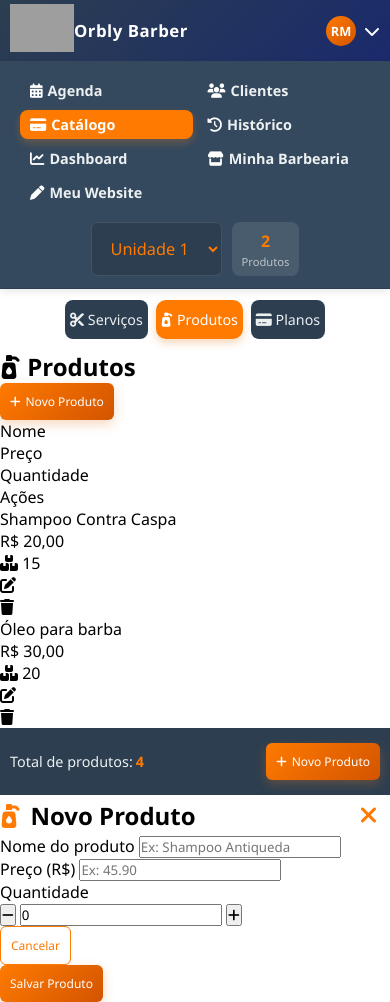
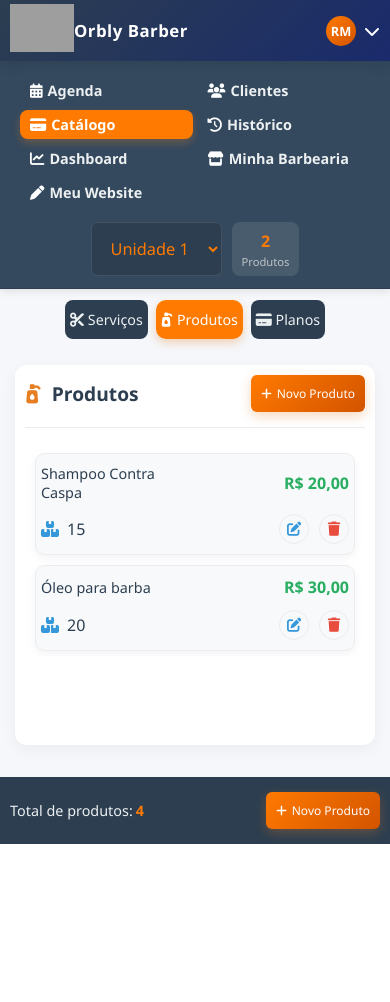
Before and after one commit to BrunoLkVieira/barbearia, a Django app: template templates/product/product.html in a window 390 px wide. After the commit the page ends 844 px from the top, so only its background shows below. Run offline with Django 3.2, Linux system fonts and the light colour scheme; the template is opened without the code that fills it, so the values that code supplies are empty; grey boxes are pictures that could not be loaded.

Commit message:
refactor: tela produtos

```diff
--- a/package.json
+++ b/package.json
@@ -4,7 +4,7 @@
   "main": "index.js",
   "scripts": {
     "runserver": ".venv\\Scripts\\python.exe manage.py runserver",
-    "git": "git add . && git commit -m \"refactor: ajuste caminhos produtos \" && git push",
+    "git": "git add . && git commit -m \"refactor: tela produtos \" && git push",
     "pull": "git pull"
   },
   "repository": {
--- a/static/product/js/product.js
+++ b/static/product/js/product.js
@@ -0,0 +1,34 @@
+
+const modal = document.getElementById('productModal');
+
+const openModalBtns = [
+    document.getElementById('newServiceBtn'),
+    document.getElementById('newServiceBtnFooter')
+    ];
+
+function openModal() {
+    modal.style.display = 'flex';
+    document.body.style.overflow = 'hidden';
+}
+
+function cancelModal(){
+    modal.style.display = 'none';
+    document.body.style.overflow = '';
+}
+
+// Fecha o modal ao clicar no "x"
+const closeBtn = modal.querySelector('.close-btn');
+if (closeBtn) {
+    closeBtn.addEventListener('click', () => {
+        modal.style.display = 'none';
+        document.body.style.overflow = 'auto';
+    });
+}
+
+// Fecha o modal ao clicar fora dele
+window.addEventListener('click', e => {
+    if (e.target === modal) {
+        modal.style.display = 'none';
+        document.body.style.overflow = 'auto';
+    }
+});
--- /dev/null
+++ b/static/service/css/mobile/modals/newService.css
@@ -0,0 +1,125 @@
+@media (max-width: 820px) {
+    /* Modal Styles */
+    .modal {
+        display: none;
+        position: fixed;
+        z-index: 1000;
+        left: 0;
+        top: 0;
+        width: 100%;
+        height: 100%;
+        background-color: rgba(0, 0, 0, 0.5);
+        overflow: auto;
+    }
+
+    .modal-content {
+        background-color: #fefefe;
+        margin: auto;
+        padding: 30px;
+        border-radius: 12px;
+        box-shadow: 0 10px 30px rgba(0, 0, 0, 0.2);
+        width: 90%;
+        max-height: 100%;
+        overflow-y: auto;
+        position: relative;
+    }
+
+    .modal-header {
+        margin-bottom: 20px;
+        padding-bottom: 15px;
+        border-bottom: 1px solid #eaecef;
+    }
+
+    .modal-header h2 {
+        font-size: 1.2rem;
+        color: #2c3e50;
+        display: flex;
+        align-items: center;
+        gap: 10px;
+    }
+
+    .modal-header i {
+        color: #e67e22;
+    }
+
+    .modal-body {
+        margin-bottom: 25px;
+    }
+
+    /* Form Styles */
+    .form-group {
+        margin-bottom: 20px;
+    }
+
+    .form-group label {
+        display: block;
+        margin-bottom: 8px;
+        font-weight: 500;
+        color: #2c3e50;
+        font-size: 0.95rem;
+    }
+
+    .form-group input,
+    .form-group select {
+        width: 100%;
+        padding: 12px 15px;
+        border: 1px solid #d1d9e0;
+        border-radius: 8px;
+        font-size: 1rem;
+        transition: all 0.3s ease;
+    }
+
+    .form-group input:focus,
+    .form-group select:focus {
+        border-color: #3498db;
+        box-shadow: 0 0 0 3px rgba(52, 152, 219, 0.2);
+        outline: none;
+    }
+
+
+    .quantity-control {
+        display: flex;
+        align-items: center;
+        gap: 5px; /* Espaço entre os botões e o input */
+    }
+
+    .quantity-btn {
+        background-color: #3498db; /* Azul principal */
+        color: white;
+        border: none;
+        padding: 10px 10px;
+        border-radius: 10px;
+        cursor: pointer;
+        font-size: 1rem;
+        display: flex;
+        align-items: center;
+        justify-content: center;
+        transition: all 0.2s ease-in-out;
+    }
+
+    .quantity-btn:hover {
+        transform: scale(1.05);
+    }
+
+    .quantity-btn.minus{
+        background-color: #db4734;
+    }
+
+    #productQuantity {
+        text-align: center;
+        padding: 10px;
+        border: 1px solid #d1d9e0;
+        border-radius: 8px;
+        font-size: 1rem;
+    }
+
+
+    /* Modal Footer */
+    .modal-footer {
+        display: flex;
+        justify-content: flex-end;
+        gap: 15px;
+        padding-top: 20px;
+        border-top: 1px solid #eaecef;
+    }
+ }
--- /dev/null
+++ b/static/service/css/mobile/service.css
@@ -0,0 +1,141 @@
+@media (max-width: 820px) {
+    body {
+        display: flex;
+        flex-direction: column;
+        min-height: 100vh;
+        background-color: #f5f7fa;
+    }
+
+    /* Main Content */
+    .main-content {
+        flex: 1;
+        padding: 15px;
+        display: flex;
+        flex-direction: column;
+        align-items: center;
+    }
+
+    .services-container {
+        background-color: #ffffff;
+        border-radius: 12px;
+        box-shadow: 0 4px 15px rgba(0, 0, 0, 0.05);
+        padding: 10px;
+        width: 100%;
+        min-height: 45vh;
+    }
+
+    .content-header {
+        display: flex;
+        justify-content: space-between;
+        align-items: center;
+        margin-bottom: 25px;
+        padding-bottom: 15px;
+        border-bottom: 1px solid #eaecef;
+    }
+
+    .content-header h2 {
+        font-size: 1.2rem;
+        font-weight: 600;
+        color: #2c3e50;
+        display: flex;
+        align-items: center;
+        gap: 10px;
+    }
+
+    .content-header h2 i {
+        color: #e67e22;
+    }
+
+
+
+    /* Services Table */
+    .services-table {
+      display: grid;
+      width: 100%;
+      max-height: 60vh;
+      padding-inline: 10px;
+      overflow-y: auto;
+      gap: 5px;
+    }
+
+    .services-header{
+        display: none;
+    }
+
+    .service-row {
+      display: grid;
+      grid-template-columns: repeat(2, 1fr);
+      gap: 12px;
+      padding: 10px 5px;
+      margin-bottom: 5px;
+      color: #2c3e50;
+      background-color: #f8f9fa;
+      border: 1px solid #eaecef;
+      transition: all 0.3s ease;
+      border-radius: 10px;
+      box-shadow: 0 3px 10px rgba(0, 0, 0, 0.05);
+    }
+
+    .service-name {
+        font-weight: 500;
+        font-size: .9rem;
+        display: flex;
+        align-items: center;
+    }
+
+    .service-price {
+        display: flex;
+        justify-content: right;
+        align-items: center;
+        font-weight: 600;
+        color: #27ae60;
+    }
+
+    .service-duration {
+      display: flex;
+      align-items: center;
+      gap: 8px;
+      color: #2c3e50;
+    }
+
+    .service-duration i {
+      color: #3498db;
+    }
+
+    .service-actions {
+      display: flex;
+      justify-content: right;
+      align-items: center;
+      gap: 10px;
+    }
+
+    .action-btn {
+      width: 30px;
+      height: 30px;
+      font-size: .89rem;
+      border-radius: 50%;
+      display: flex;
+      align-items: center;
+      justify-content: center;
+      cursor: pointer;
+      background-color: #f8f9fa;
+      border: 1px solid #eaecef;
+      transition: all 0.3s ease;
+    }
+
+    .action-btn:hover {
+      background-color: #edf2f7;
+      transform: translateY(-3px);
+    }
+
+    .action-btn.edit { color: #3498db; }
+    .action-btn.history { color: #e67e22; }
+    .action-btn.delete { color: #e74c3c; }
+
+
+    .action-btn:hover {
+        opacity: 0.9;
+        transform: translateY(-2px);
+    }
+
+  }
--- a/templates/product/product.html
+++ b/templates/product/product.html
@@ -11,11 +11,11 @@
 
     <link rel="stylesheet" href="{% static 'geral/css/desktop/style.css' %}">
     <link rel="stylesheet" href="{% static 'service/css/desktop/services.css' %}">
-    <link rel="stylesheet" href="../../css/Desktop/Modals/3.Catalogo/newService.css">
+    <link rel="stylesheet" href="{% static 'service/css/desktop/modals/newService.css' %}">
 
     <link rel="stylesheet" href="{% static 'geral/css/mobile/style.css' %}">
-    <link rel="stylesheet" href="../../css/Mobile/3.Catalogo/services.css">
-    <link rel="stylesheet" href="../../css/Mobile/Modals/3.Catalogo/newService.css">
+    <link rel="stylesheet" href="{% static 'service/css/mobile/service.css' %}">
+    <link rel="stylesheet" href="{% static 'service/css/mobile/modals/newService.css' %}">
 </head>
 <body>
     <header>
@@ -195,7 +195,8 @@
         </div>
     </div>
 
-    <script src="../../js/3.Catalogo/produtos.js"></script>
+
+    <script src="{% static 'product/js/product.js' %}"></script>
     <script src="{% static 'geral/js/script.js' %}"></script>
 </body>
 </html>
--- a/templates/service/services.html
+++ b/templates/service/services.html
@@ -14,8 +14,8 @@
     <link rel="stylesheet" href="{% static 'service/css/desktop/modals/newService.css' %}">
 
     <link rel="stylesheet" href="{% static 'geral/css/mobile/style.css' %}">
-    <link rel="stylesheet" href="../../css/Mobile/3.Catalogo/services.css ">
-    <link rel="stylesheet" href="../../css/Mobile/Modals/3.Catalogo/newService.css ">
+    <link rel="stylesheet" href="{% static 'service/css/mobile/service.css' %}">
+    <link rel="stylesheet" href="{% static 'service/css/mobile/modals/newService.css' %}">
 </head>
 <body>
     <header>
```
Also changed, not shown: static/product/css/mobile/product.css (added).
